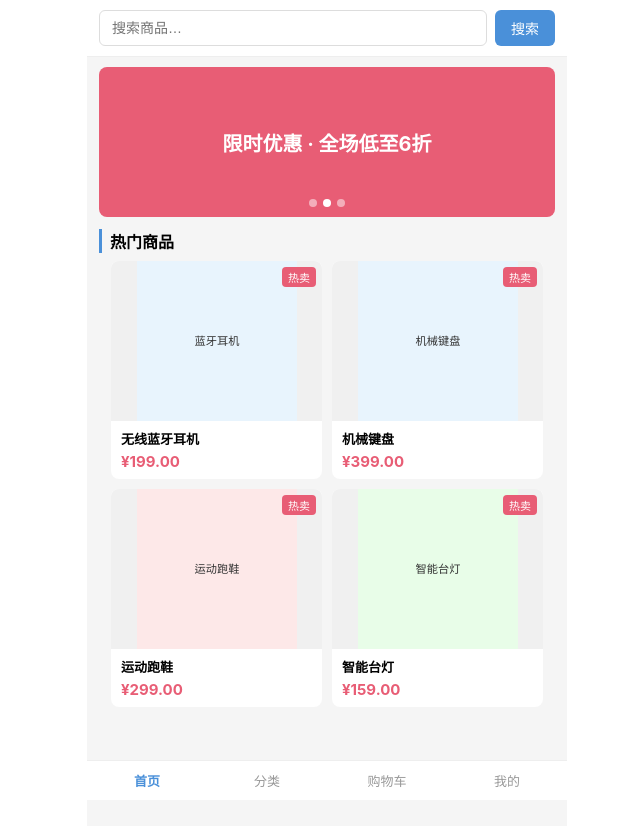
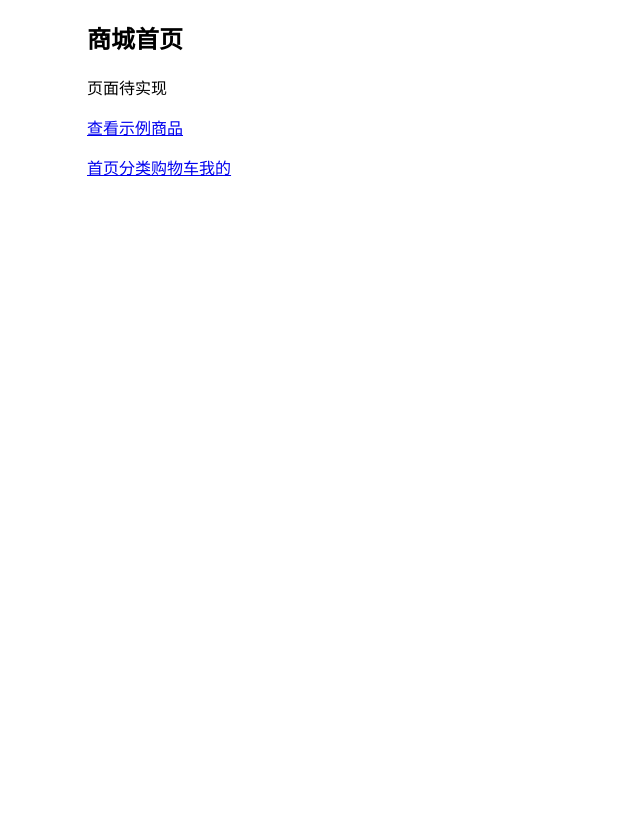
Before and after one commit to GYC-Debug-create/lightweight-platform, a React (Vite) app: page / in a window 1280 px wide. Shown: the top 826 px of the page, without its empty margins (313-953 px from the left). Built offline with nearby package versions, Linux system fonts and the light colour scheme.

Commit message:
回滚第二阶段：保留M1公共基础
Change-Id: I9b962e33cc6d31ed38d4fe5f94c270f25e2f9f53

```diff
--- a/src/App.css
+++ b/src/App.css
@@ -1,220 +1,6 @@
-/* ===== 根布局 ===== */
 .App {
   max-width: 480px;
   margin: 0 auto;
   min-height: 100vh;
   padding-bottom: 60px;
-  background: #f5f5f5;
 }
-
-/* ===== 搜索框 ===== */
-.search-bar {
-  display: flex;
-  padding: 10px 12px;
-  background: #fff;
-  gap: 8px;
-  border-bottom: 1px solid #eee;
-}
-.search-input {
-  flex: 1;
-  padding: 8px 12px;
-  border: 1px solid #ddd;
-  border-radius: 6px;
-  font-size: 14px;
-  outline: none;
-}
-.search-input:focus {
-  border-color: #4A90D9;
-}
-.search-btn {
-  padding: 8px 16px;
-  background: #4A90D9;
-  color: #fff;
-  border: none;
-  border-radius: 6px;
-  font-size: 14px;
-  cursor: pointer;
-  white-space: nowrap;
-}
-.search-clear {
-  padding: 8px 12px;
-  background: #eee;
-  border: none;
-  border-radius: 6px;
-  font-size: 13px;
-  cursor: pointer;
-  white-space: nowrap;
-}
-
-/* ===== 轮播图 ===== */
-.banner {
-  margin: 10px 12px;
-  border-radius: 8px;
-  overflow: hidden;
-  position: relative;
-}
-.banner-slide {
-  height: 150px;
-  display: flex;
-  align-items: center;
-  justify-content: center;
-  color: #fff;
-  font-size: 20px;
-  font-weight: bold;
-  transition: background-color 0.5s;
-}
-.banner-dots {
-  position: absolute;
-  bottom: 10px;
-  left: 50%;
-  transform: translateX(-50%);
-  display: flex;
-  gap: 6px;
-}
-.banner-dot {
-  width: 8px;
-  height: 8px;
-  border-radius: 50%;
-  background: rgba(255,255,255,0.5);
-  cursor: pointer;
-}
-.banner-dot.active {
-  background: #fff;
-}
-
-/* ===== 区域标题 ===== */
-.section {
-  padding: 0 12px;
-}
-.section-title {
-  font-size: 16px;
-  margin: 12px 0 8px;
-  padding-left: 8px;
-  border-left: 3px solid #4A90D9;
-}
-
-/* ===== 商品网格 ===== */
-.product-grid {
-  display: grid;
-  grid-template-columns: 1fr 1fr;
-  gap: 10px;
-  padding: 0 12px;
-}
-.category-content .product-grid {
-  padding: 0;
-}
-
-/* ===== 商品卡片 ===== */
-.product-card {
-  background: #fff;
-  border-radius: 8px;
-  overflow: hidden;
-  text-decoration: none;
-  color: inherit;
-  display: block;
-}
-.product-card-img {
-  position: relative;
-  width: 100%;
-  height: 160px;
-  background: #f0f0f0;
-  display: flex;
-  align-items: center;
-  justify-content: center;
-}
-.product-card-img img {
-  max-width: 100%;
-  max-height: 100%;
-  object-fit: contain;
-}
-.product-card-badge {
-  position: absolute;
-  top: 6px;
-  right: 6px;
-  background: #E85D75;
-  color: #fff;
-  font-size: 11px;
-  padding: 2px 6px;
-  border-radius: 4px;
-}
-.product-card-info {
-  padding: 8px 10px;
-}
-.product-card-name {
-  font-size: 13px;
-  margin: 0 0 4px;
-  overflow: hidden;
-  text-overflow: ellipsis;
-  white-space: nowrap;
-}
-.product-card-price {
-  font-size: 15px;
-  font-weight: bold;
-  color: #E85D75;
-  margin: 0;
-}
-
-/* ===== 分类页 ===== */
-.category-page {
-  display: flex;
-  height: calc(100vh - 110px);
-}
-.category-sidebar {
-  width: 90px;
-  background: #fff;
-  overflow-y: auto;
-  border-right: 1px solid #eee;
-  flex-shrink: 0;
-}
-.category-item {
-  padding: 14px 8px;
-  text-align: center;
-  font-size: 13px;
-  color: #666;
-  cursor: pointer;
-  border-bottom: 1px solid #f0f0f0;
-}
-.category-item.active {
-  color: #4A90D9;
-  font-weight: bold;
-  background: #f0f6ff;
-  border-left: 3px solid #4A90D9;
-}
-.category-content {
-  flex: 1;
-  overflow-y: auto;
-  padding: 10px;
-}
-
-/* ===== 空状态 ===== */
-.empty-state {
-  text-align: center;
-  padding: 40px 20px;
-  color: #999;
-}
-
-/* ===== 底部导航 ===== */
-.bottom-nav {
-  position: fixed;
-  bottom: 0;
-  left: 50%;
-  transform: translateX(-50%);
-  width: 100%;
-  max-width: 480px;
-  display: flex;
-  background: #fff;
-  border-top: 1px solid #eee;
-  z-index: 100;
-}
-.bottom-nav a {
-  flex: 1;
-  text-align: center;
-  padding: 10px 0;
-  font-size: 13px;
-  text-decoration: none;
-  color: #999;
-}
-.bottom-nav a.active {
-  color: #4A90D9;
-  font-weight: bold;
-}
--- a/src/components/ProductCard.jsx
+++ b/src/components/ProductCard.jsx
@@ -1,18 +1,14 @@
 import { Link } from "react-router-dom";
-import { formatPrice } from "../utils/format";
 
 const ProductCard = ({ product }) => {
   if (!product) return null;
 
   return (
     <Link to={`/detail/${product.id}`} className="product-card">
-      <div className="product-card-img">
-        <img src={product.image} alt={product.name} />
-        {product.hot && <span className="product-card-badge">热卖</span>}
-      </div>
+      <img src={product.image} alt={product.name} />
       <div className="product-card-info">
-        <h4 className="product-card-name">{product.name}</h4>
-        <p className="product-card-price">{formatPrice(product.price)}</p>
+        <h4>{product.name}</h4>
+        <p>¥{product.price}</p>
       </div>
     </Link>
   );
--- a/src/pages/CategoryPage.jsx
+++ b/src/pages/CategoryPage.jsx
@@ -1,42 +1,8 @@
-import { useState, useContext } from "react";
-import { ServiceContext } from "../contexts/ServiceContext";
-import ProductCard from "../components/ProductCard";
-import EmptyState from "../components/EmptyState";
-
 const CategoryPage = () => {
-  const services = useContext(ServiceContext);
-  const categories = services.good.getCategories();
-  const [activeId, setActiveId] = useState(
-    categories.length > 0 ? categories[0].id : null
-  );
-
-  const goods = activeId ? services.good.getGoodsByCategory(activeId) : [];
-
   return (
-    <div className="category-page">
-      <div className="category-sidebar">
-        {categories.map((cat) => (
-          <div
-            key={cat.id}
-            className={`category-item ${cat.id === activeId ? "active" : ""}`}
-            onClick={() => setActiveId(cat.id)}
-          >
-            {cat.name}
-          </div>
-        ))}
-      </div>
-
-      <div className="category-content">
-        {goods.length > 0 ? (
-          <div className="product-grid">
-            {goods.map((g) => (
-              <ProductCard key={g.id} product={g} />
-            ))}
-          </div>
-        ) : (
-          <EmptyState message="该分类暂无商品" />
-        )}
-      </div>
+    <div>
+      <h2>分类页</h2>
+      <p>页面待实现</p>
     </div>
   );
 };
--- a/src/pages/HomePage.jsx
+++ b/src/pages/HomePage.jsx
@@ -1,105 +1,13 @@
-import { useState, useEffect, useContext } from "react";
-import { ServiceContext } from "../contexts/ServiceContext";
-import ProductCard from "../components/ProductCard";
-import EmptyState from "../components/EmptyState";
-
-const banners = [
-  { id: 1, text: "新品上市 · 无线蓝牙耳机", color: "#4A90D9" },
-  { id: 2, text: "限时优惠 · 全场低至6折", color: "#E85D75" },
-  { id: 3, text: "品质保证 · 7天无理由退换", color: "#50B86C" },
-];
+import { Link } from "react-router-dom";
 
 const HomePage = () => {
-  const services = useContext(ServiceContext);
-  const [keyword, setKeyword] = useState("");
-  const [bannerIndex, setBannerIndex] = useState(0);
-  const [searchResults, setSearchResults] = useState(null);
-
-  const hotGoods = services.good.getHotGoods();
-
-  useEffect(() => {
-    const timer = setInterval(() => {
-      setBannerIndex((prev) => (prev + 1) % banners.length);
-    }, 3000);
-    return () => clearInterval(timer);
-  }, []);
-
-  const handleSearch = () => {
-    const trimmed = keyword.trim();
-    if (!trimmed) {
-      setSearchResults(null);
-      return;
-    }
-    const results = services.good.searchGoods(trimmed);
-    setSearchResults(results);
-  };
-
-  const handleKeyDown = (e) => {
-    if (e.key === "Enter") handleSearch();
-  };
-
-  const handleClearSearch = () => {
-    setKeyword("");
-    setSearchResults(null);
-  };
-
-  const displayGoods = searchResults !== null ? searchResults : hotGoods;
-
   return (
-    <div className="home-page">
-      <div className="search-bar">
-        <input
-          type="text"
-          className="search-input"
-          placeholder="搜索商品…"
-          value={keyword}
-          onChange={(e) => setKeyword(e.target.value)}
-          onKeyDown={handleKeyDown}
-        />
-        <button className="search-btn" onClick={handleSearch}>
-          搜索
-        </button>
-        {searchResults !== null && (
-          <button className="search-clear" onClick={handleClearSearch}>
-            清除
-          </button>
-        )}
-      </div>
-
-      {searchResults === null && (
-        <div className="banner">
-          <div
-            className="banner-slide"
-            style={{ backgroundColor: banners[bannerIndex].color }}
-          >
-            <span>{banners[bannerIndex].text}</span>
-          </div>
-          <div className="banner-dots">
-            {banners.map((b, i) => (
-              <span
-                key={b.id}
-                className={`banner-dot ${i === bannerIndex ? "active" : ""}`}
-                onClick={() => setBannerIndex(i)}
-              />
-            ))}
-          </div>
-        </div>
-      )}
-
-      <div className="section">
-        <h3 className="section-title">
-          {searchResults !== null ? "搜索结果" : "热门商品"}
-        </h3>
-        {displayGoods.length > 0 ? (
-          <div className="product-grid">
-            {displayGoods.map((g) => (
-              <ProductCard key={g.id} product={g} />
-            ))}
-          </div>
-        ) : (
-          <EmptyState message="暂无商品" />
-        )}
-      </div>
+    <div>
+      <h2>商城首页</h2>
+      <p>页面待实现</p>
+      <p>
+        <Link to="/detail/g001">查看示例商品</Link>
+      </p>
     </div>
   );
 };
```
